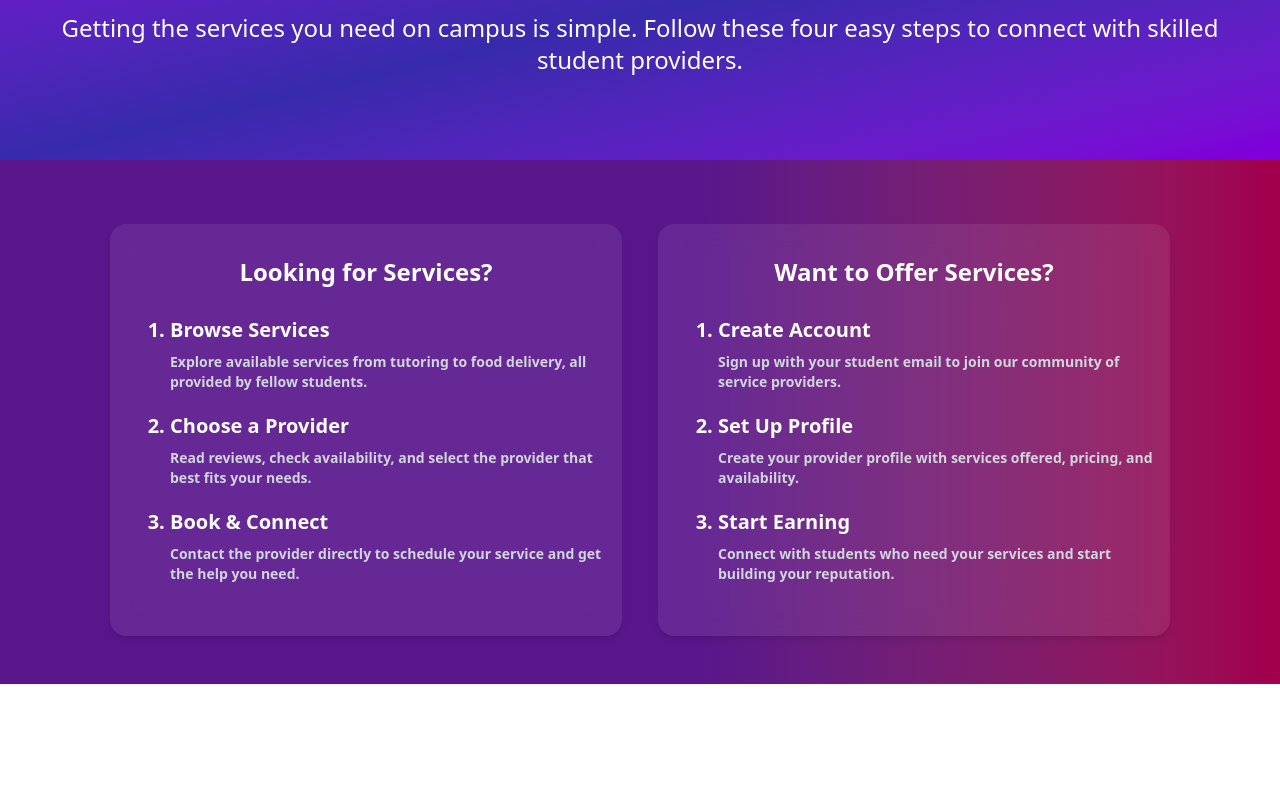
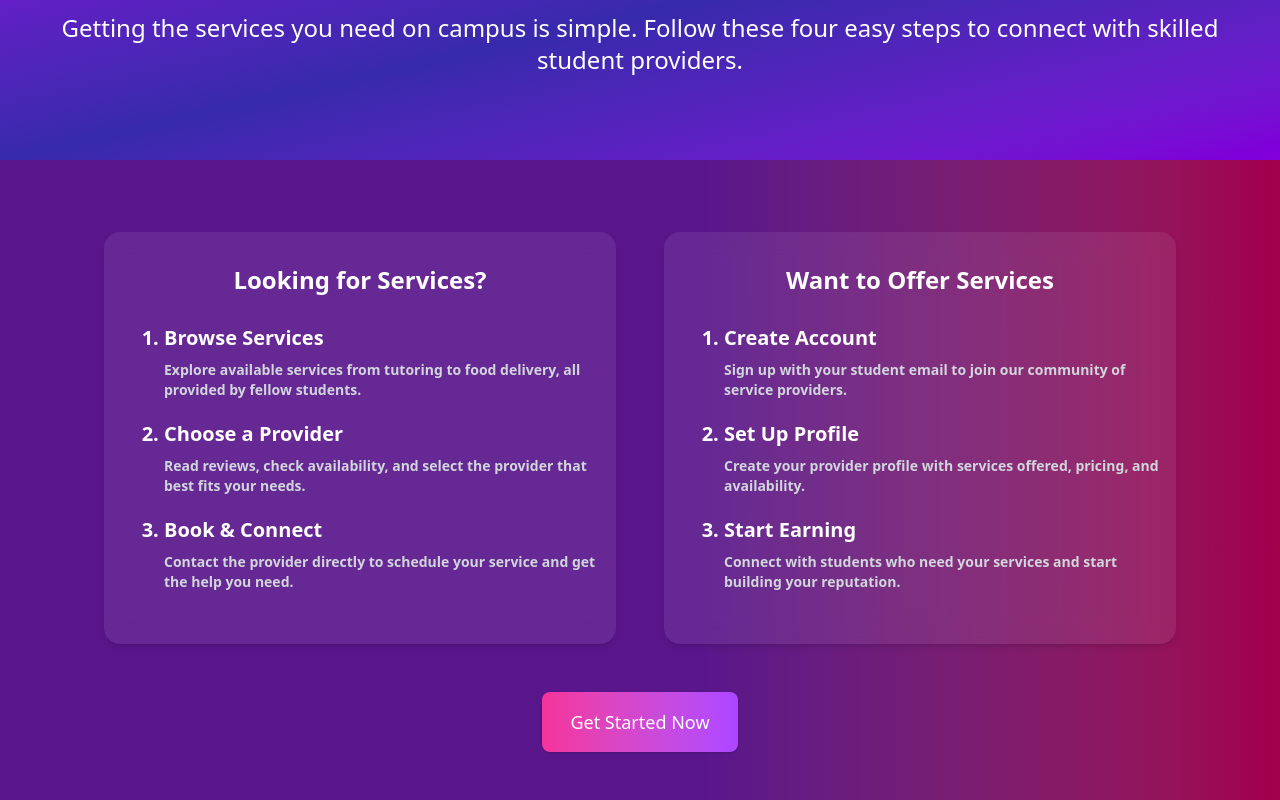
Before and after one commit to Chinomso-Augustine/Chino-Work, a React (Vite) app in the folder Projects/campusconnect/: page /Work in a window 1280 px wide. Shown: the part 212-1012 px from the top of the page. Before the commit the page ends 896 px from the top, so only its background shows below. Built offline with nearby package versions, Linux system fonts and the light colour scheme.

Commit message:
How it works done

```diff
--- a/Projects/campusconnect/src/components/How It works/Works.jsx
+++ b/Projects/campusconnect/src/components/How It works/Works.jsx
@@ -8,8 +8,8 @@ function HowItWorks() {
             </section>
 
             {/**Step By step of how it works */}
-            <section className="bg-gradient-to-r from-purple-900 from-55% to-pink-800 to-100% text-white h-auto py-12 p-13">
-                <div className="flex justify-center gap-9 mt-4">
+            <section className="bg-gradient-to-r from-purple-900 from-55% to-pink-800 to-100% text-white h-auto py-12 p-13 flex">
+                <div className="mt-6 flex flex-col md:flex-row justify-center items-center flex-wrap gap-12">
 
                     <div className="bg-white/8 backdrop-blur-md py-8 shadow-md text-white rounded-2xl w-lg">
                         <h2 className="flex justify-center text-2xl mb-7 font-bold">Looking for Services? </h2>
@@ -31,8 +31,7 @@ function HowItWorks() {
 
 
                     <div className="bg-white/8 backdrop-blur-md py-8 shadow-md text-white rounded-2xl w-lg">
-                        <h2 className="flex justify-center text-2xl mb-7 font-bold">Want to Offer Services?
-
+                        <h2 className="flex justify-center text-2xl mb-7 font-bold">Want to Offer Services
                         </h2>
 
                         <ol className=" ml-15 list-decimal list-outs text-lg">
@@ -50,6 +49,12 @@ function HowItWorks() {
                             </li>
                         </ol>
                     </div>
+
+                    <div>
+                    <button className="bg-gradient-to-r from-pink-500 to-purple-500 w-l py-4 px-7 text-center rounded-lg shadow text-lg hover:opacity-90">
+                    Get Started Now
+                    </button>
+                    </div>
                 </div>
             </section>
         </div>
```
